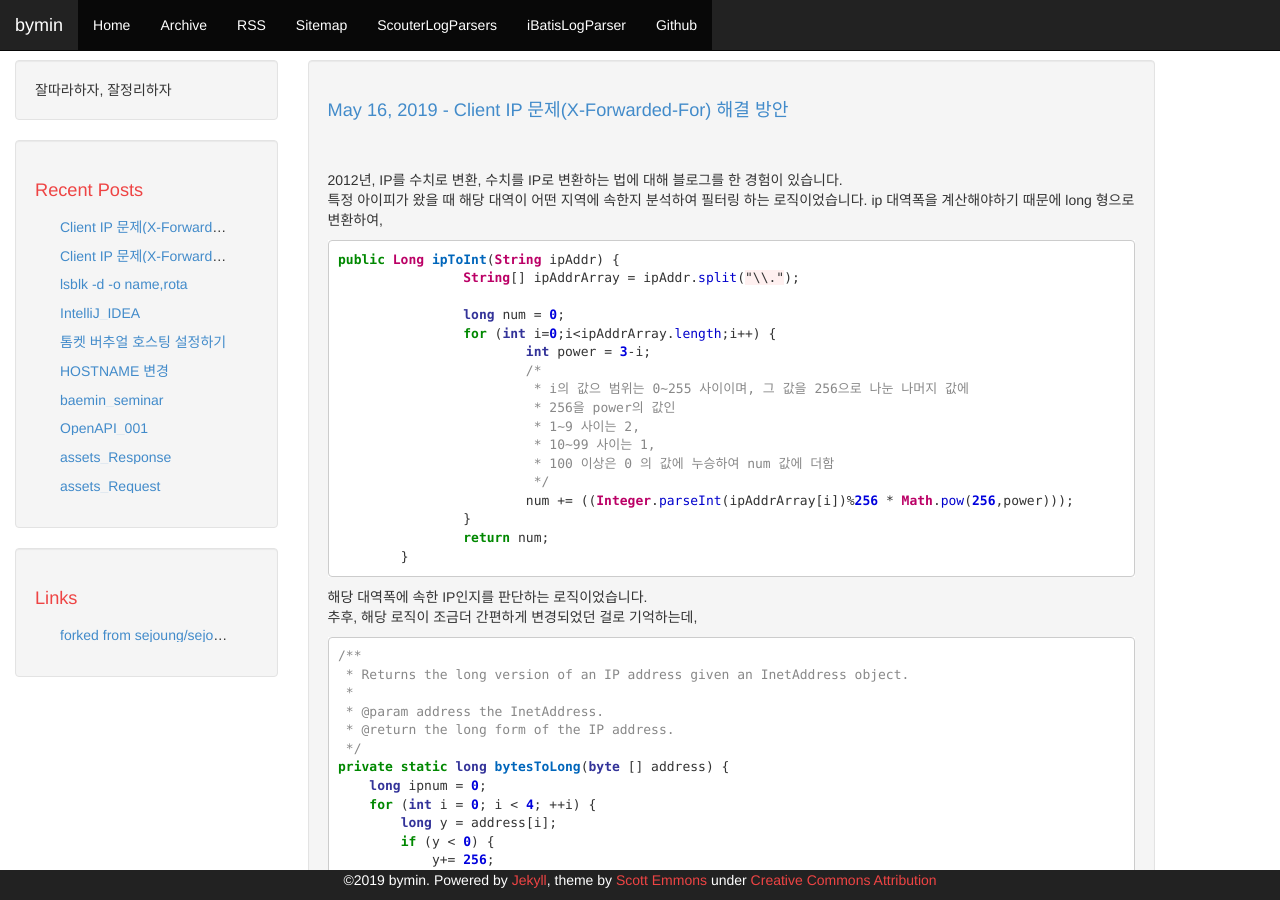
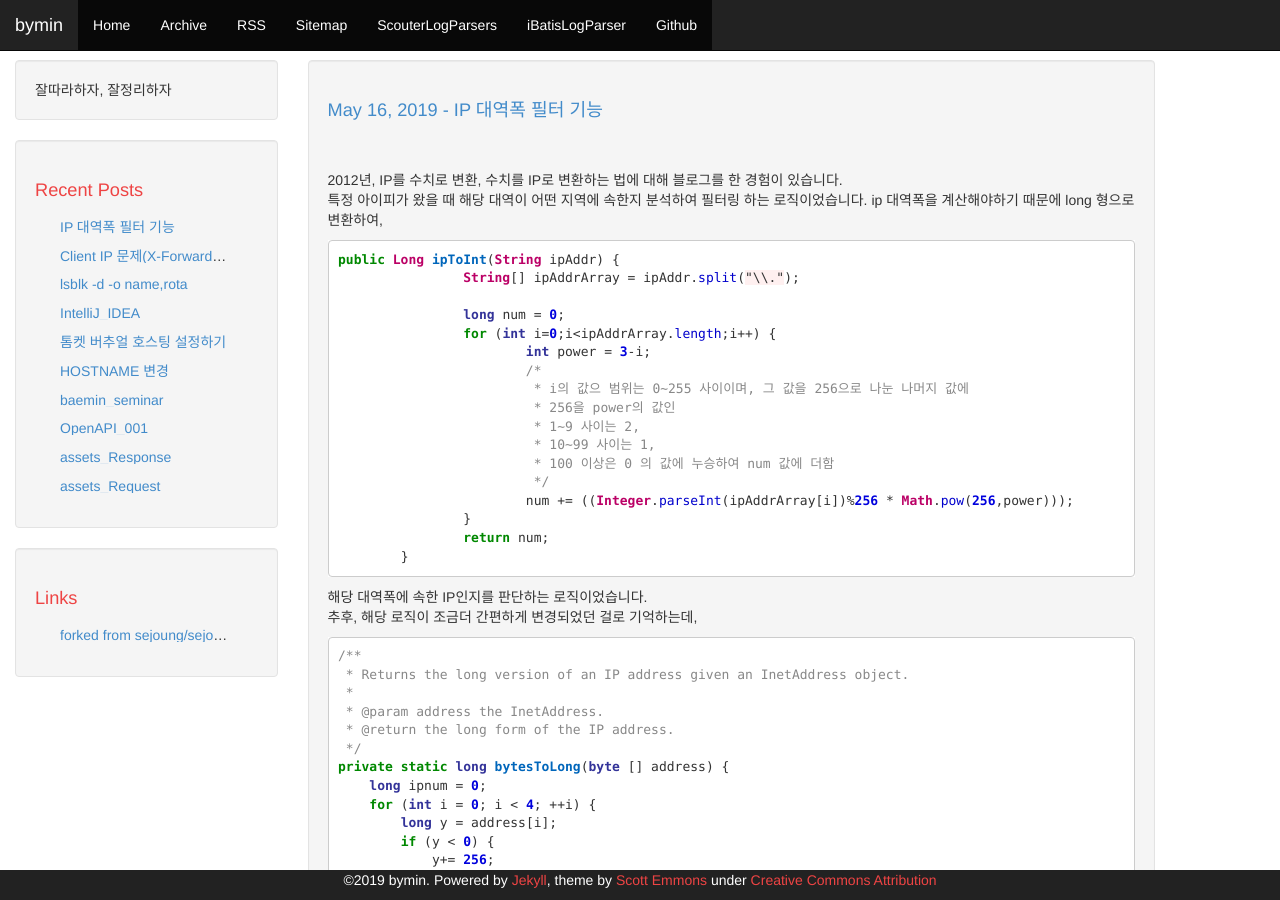
Before and after one commit to youngclown/youngclown.github.io, a Jekyll site: the page built from _posts/2019-05-16-javaIpRemote.md, in a window 1280 px wide and 900 px high. Built offline with Jekyll 4.4.1, drawn with Linux system fonts in a browser that asks for light colours.

Commit message:
제목변경

```diff
--- a/_posts/2019-05-16-javaIpRemote.md
+++ b/_posts/2019-05-16-javaIpRemote.md
@@ -1,6 +1,6 @@
 ---
 layout: post
-title: "Client IP 문제(X-Forwarded-For) 해결 방안"
+title: "IP 대역폭 필터 기능"
 comments: true
 ---
 
```
